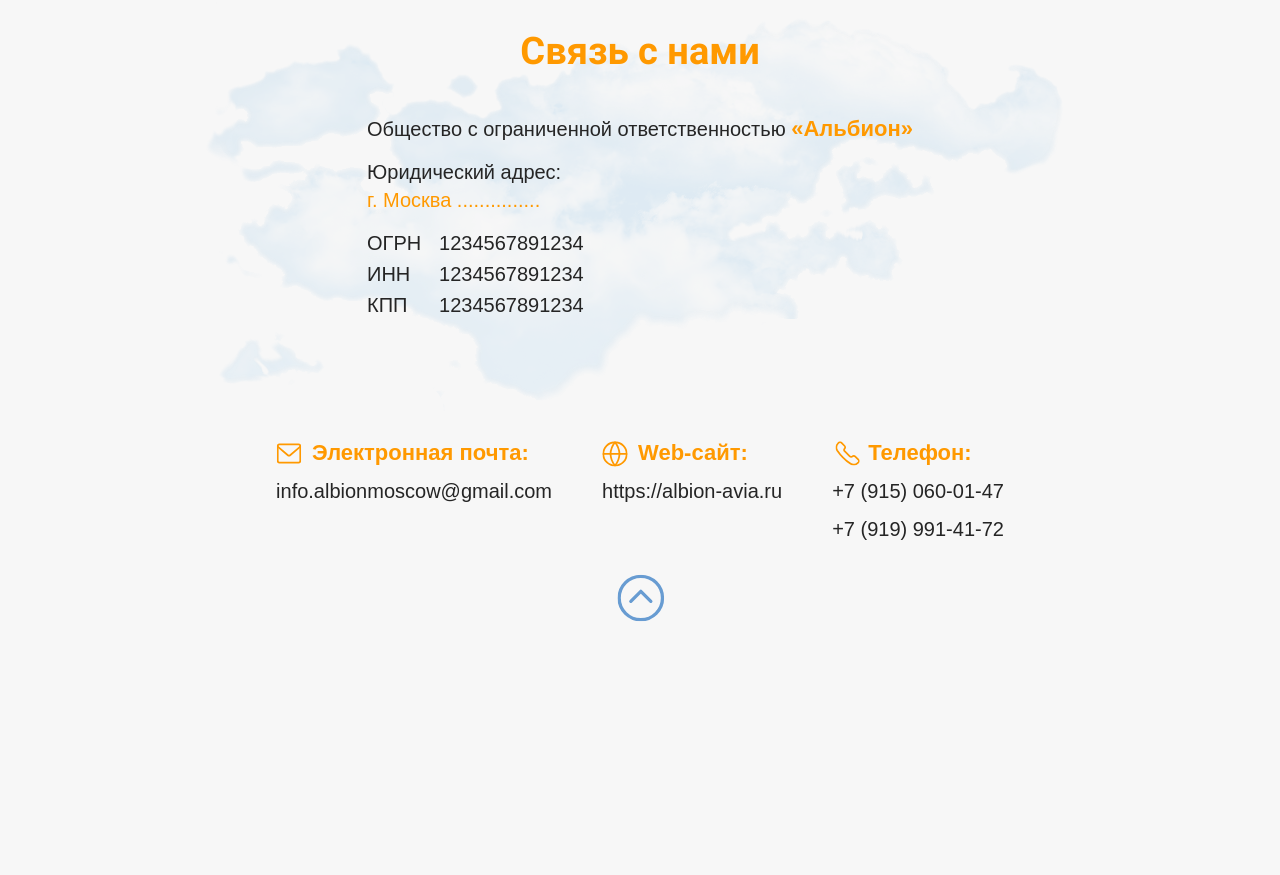
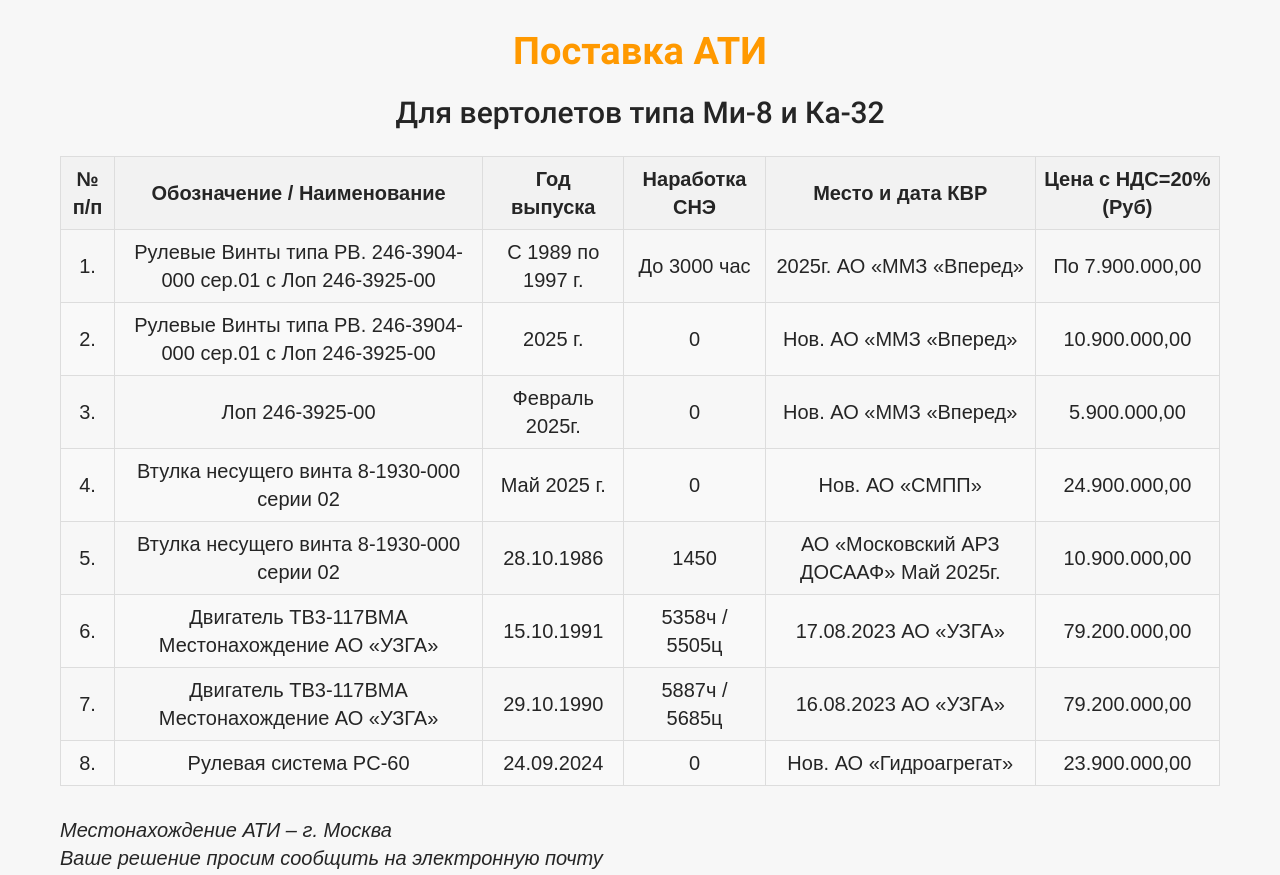
Before and after one commit to kn1xoh/albion-avia, a plain HTML site: page index.html in a window 1280 px wide. Shown: the part 1260-2135 px from the top of the page. Before the commit the page ends 1913 px from the top, so only its background shows below. Drawn offline with Linux system fonts and the light colour scheme.

Commit message:
add section supply

```diff
--- a/index.html
+++ b/index.html
@@ -113,6 +113,96 @@
           <p class="about__text">А также вертолеты гражданского, транспортного и специального назначения после капитального ремонта.</p>
         </div>
       </section>
+
+      <section class="supply">
+        <div class="container supply__container">
+          <h2 class="supply__title title-1">Поставка АТИ</h2>
+          <h3 class="supply__subtitle title-2">Для вертолетов типа Ми-8 и Ка-32</h3>
+
+          <div class="supply__table-wrap">
+            <table class="supply__table">
+              <thead>
+                <tr class="supply__tr">
+                  <th class="supply__th">№ п/п</th>
+                  <th class="supply__th">Обозначение / Наименование</th>
+                  <th class="supply__th">Год выпуска</th>
+                  <th class="supply__th">Наработка СНЭ</th>
+                  <th class="supply__th">Место и дата КВР</th>
+                  <th class="supply__th">Цена с НДС=20% (Руб)</th>
+                </tr>
+              </thead>
+              <tbody>
+                <tr class="supply__tr">
+                  <td class="supply__td">1.</td>
+                  <td class="supply__td">Рулевые Винты типа РВ. 246-3904-000 сер.01 с Лоп 246-3925-00</td>
+                  <td class="supply__td">C 1989 по 1997 г.</td>
+                  <td class="supply__td">До 3000 час</td>
+                  <td class="supply__td">2025г. АО «ММЗ «Вперед»</td>
+                  <td class="supply__td">По 7.900.000,00</td>
+                </tr>
+                <tr class="supply__tr">
+                  <td class="supply__td">2.</td>
+                  <td class="supply__td">Рулевые Винты типа РВ. 246-3904-000 сер.01 с Лоп 246-3925-00</td>
+                  <td class="supply__td">2025 г.</td>
+                  <td class="supply__td">0</td>
+                  <td class="supply__td">Нов. АО «ММЗ «Вперед»</td>
+                  <td class="supply__td">10.900.000,00</td>
+                </tr>
+                <tr class="supply__tr">
+                  <td class="supply__td">3.</td>
+                  <td class="supply__td">Лоп 246-3925-00</td>
+                  <td class="supply__td">Февраль 2025г.</td>
+                  <td class="supply__td">0</td>
+                  <td class="supply__td">Нов. АО «ММЗ «Вперед»</td>
+                  <td class="supply__td">5.900.000,00</td>
+                </tr>
+                <tr class="supply__tr">
+                  <td class="supply__td">4.</td>
+                  <td class="supply__td">Втулка несущего винта 8-1930-000 серии 02</td>
+                  <td class="supply__td">Май 2025 г.</td>
+                  <td class="supply__td">0</td>
+                  <td class="supply__td">Нов. АО «СМПП»</td>
+                  <td class="supply__td">24.900.000,00</td>
+                </tr>
+                <tr class="supply__tr">
+                  <td class="supply__td">5.</td>
+                  <td class="supply__td">Втулка несущего винта 8-1930-000 серии 02</td>
+                  <td class="supply__td">28.10.1986</td>
+                  <td class="supply__td">1450</td>
+                  <td class="supply__td">АО «Московский АРЗ ДОСААФ» Май 2025г.</td>
+                  <td class="supply__td">10.900.000,00</td>
+                </tr>
+                <tr class="supply__tr">
+                  <td class="supply__td">6.</td>
+                  <td class="supply__td">Двигатель ТВ3-117ВМА Местонахождение АО «УЗГА»</td>
+                  <td class="supply__td">15.10.1991</td>
+                  <td class="supply__td">5358ч / 5505ц</td>
+                  <td class="supply__td">17.08.2023 АО «УЗГА»</td>
+                  <td class="supply__td">79.200.000,00</td>
+                </tr>
+                <tr class="supply__tr">
+                  <td class="supply__td">7.</td>
+                  <td class="supply__td">Двигатель ТВ3-117ВМА Местонахождение АО «УЗГА»</td>
+                  <td class="supply__td">29.10.1990</td>
+                  <td class="supply__td">5887ч / 5685ц</td>
+                  <td class="supply__td">16.08.2023 АО «УЗГА»</td>
+                  <td class="supply__td">79.200.000,00</td>
+                </tr>
+                <tr class="supply__tr">
+                  <td class="supply__td">8.</td>
+                  <td class="supply__td">Рулевая система PC-60</td>
+                  <td class="supply__td">24.09.2024</td>
+                  <td class="supply__td">0</td>
+                  <td class="supply__td">Нов. АО «Гидроагрегат»</td>
+                  <td class="supply__td">23.900.000,00</td>
+                </tr>
+              </tbody>
+            </table>
+          </div>
+
+          <p class="supply__notation">Местонахождение АТИ – г. Москва<br />Ваше решение просим сообщить на электронную почту</p>
+        </div>
+      </section>
     </main>
     <footer class="footer" id="footer">
       <div class="container footer__container">
@@ -157,6 +247,7 @@
               <span class="footer-info__inner-title-span">Электронная почта:</span>
             </div>
             <a class="footer-info__link reset-link" href="mailto:info.albionmoscow@gmail.com">info.albionmoscow@gmail.com</a>
+            <a class="footer-info__link reset-link" href="mailto:info.aerokamov@yandex.ru">info.aerokamov@yandex.ru</a>
           </div>
 
           <div class="footer-info__block">
--- a/style.css
+++ b/style.css
@@ -307,6 +307,55 @@ svg path {
   text-indent: 1.5em;
 }
 
+/* Блок поставки */
+.supply {
+  margin-bottom: 70px;
+}
+
+.supply__title {
+  text-align: center;
+}
+
+.supply__subtitle {
+  text-align: center;
+  margin-bottom: 25px;
+}
+
+/* Таблица */
+.supply__table-wrap {
+  overflow-x: auto;
+  margin-bottom: 10px;
+}
+
+.supply__table {
+  min-width: 1160px;
+  border-collapse: collapse;
+  margin-bottom: 20px;
+}
+
+.supply__th,
+.supply__td {
+  border: 1px solid #ddd;
+  padding: 8px;
+  text-align: center;
+  vertical-align: middle;
+}
+
+.supply__th {
+  background-color: #f2f2f2;
+  font-weight: bold;
+}
+
+.supply__tr:nth-child(even) {
+  background-color: #f9f9f9;
+}
+
+.supply__notation {
+  font-style: oblique;
+}
+
+/* Футер */
+
 .footer {
   padding-bottom: 30px;
 }
@@ -564,6 +613,10 @@ svg path {
     position: static;
   }
 
+  .supply {
+    margin-bottom: 50px;
+  }
+
   .footer__container {
     display: flex;
     flex-direction: column;
```
